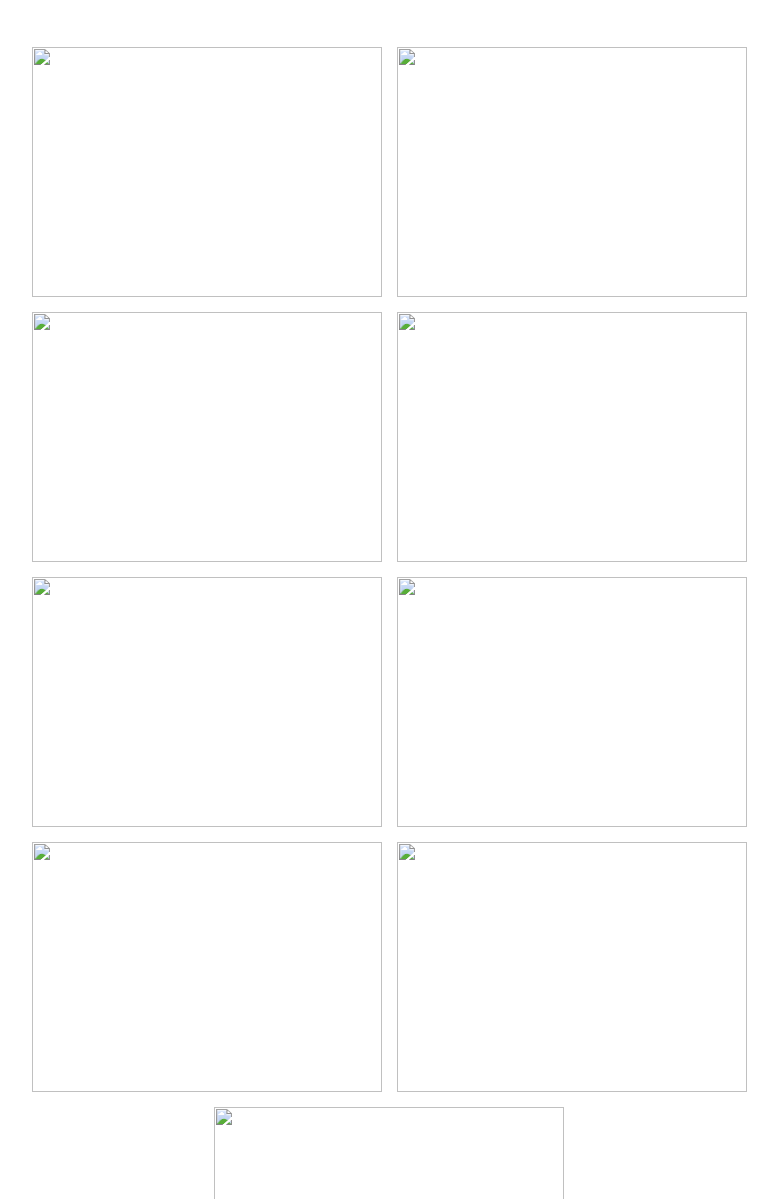
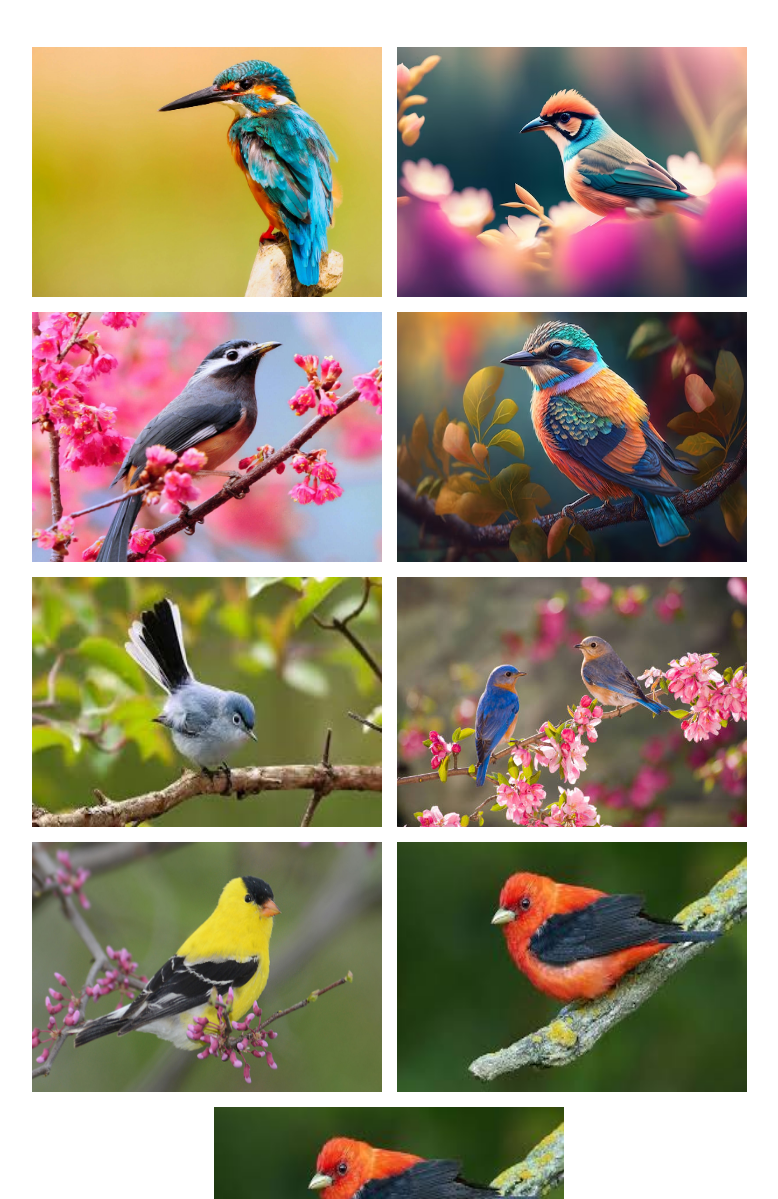
Before and after one commit to Siyal2/dddd, a plain HTML site: page index.html in a window 1280 px wide. Shown: the part 101-1300 px from the top of the page, without its empty margins (251-1029 px from the left). Drawn offline with Linux system fonts and the light colour scheme.

Commit message:
Update index.html

```diff
--- a/index.html
+++ b/index.html
@@ -9,15 +9,15 @@
 <body>
      <h1>Bird Image Gallery</h1>
         <div class="Image_container">
-            <div class="image"><img src="../level3_1.1/Images/image_1.jpg" alt=""></div>
-            <div class="image"><img src="../level3_1.1/Images/image_2.jpg" alt=""></div>
-            <div class="image"><img src="../level3_1.1/Images/image_3.jpg" alt=""></div>
-            <div class="image"><img src="../level3_1.1/Images/image_4.avif" alt=""></div>
-            <div class="image"><img src="../level3_1.1/Images/image_5.jpeg" alt=""></div>
-            <div class="image"><img src="../level3_1.1/Images/image_6.jpg" alt=""></div>
-            <div class="image"><img src="../level3_1.1/Images/image_7.jpg" alt=""></div>
-            <div class="image"><img src="../level3_1.1/Images/image_8.jpeg" alt=""></div>
-            <div class="image"><img src="../level3_1.1/Images/image_8.jpeg" alt=""></div>
+            <div class="image"><img src="../dddd/Images/image_1.jpg" alt=""></div>
+            <div class="image"><img src="../dddd/Images/image_2.jpg" alt=""></div>
+            <div class="image"><img src="../dddd/Images/image_3.jpg" alt=""></div>
+            <div class="image"><img src="../dddd/Images/image_4.avif" alt=""></div>
+            <div class="image"><img src="../dddd/Images/image_5.jpeg" alt=""></div>
+            <div class="image"><img src="../dddd/Images/image_6.jpg" alt=""></div>
+            <div class="image"><img src="../dddd/Images/image_7.jpg" alt=""></div>
+            <div class="image"><img src="../dddd/Images/image_8.jpeg" alt=""></div>
+            <div class="image"><img src="../dddd/Images/image_8.jpeg" alt=""></div>
         </div>
 
         <div class="popup_img">
```
